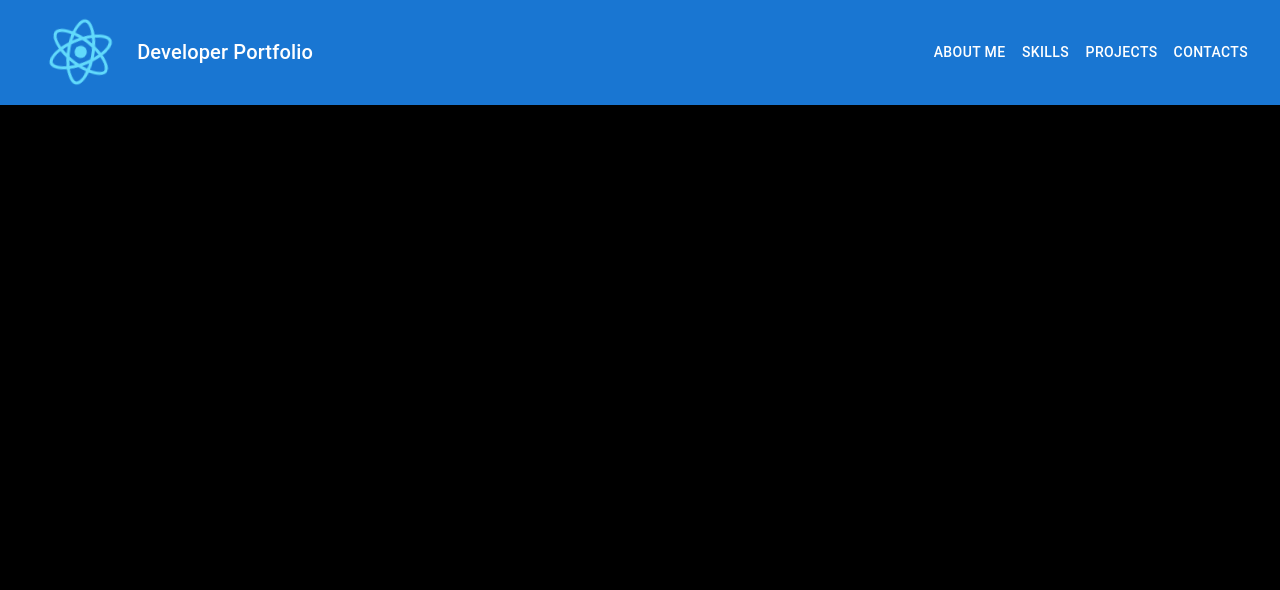
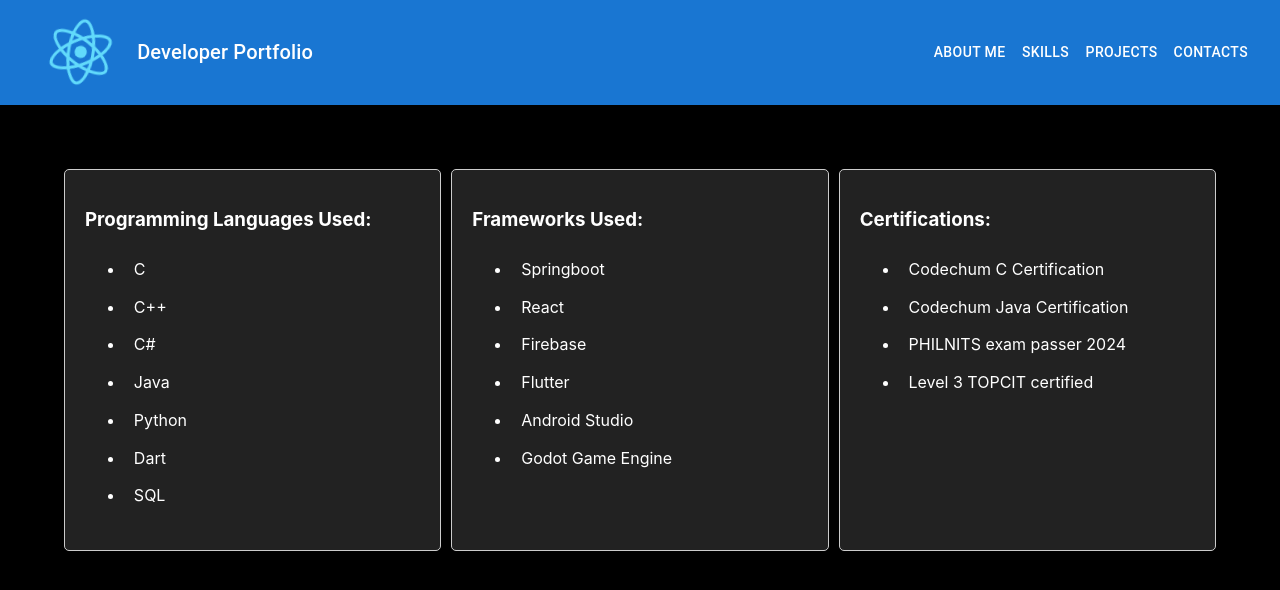
Before and after one commit to Samuel-David-Angus/portfolio, a React (Create React App) app: page / in a window 1280 px wide. Shown: the top 590 px of the page. Built offline with nearby package versions, Linux system fonts and the light colour scheme.

Commit message:
added skillspage

```diff
--- a/src/App.css
+++ b/src/App.css
@@ -53,6 +53,25 @@
   margin-bottom: 1%;
 }
 
+.grid {
+  display: grid;
+  grid-template-columns: repeat(3, 1fr); /* Three equal columns */
+  gap: 10px; /* Gap between grid items */
+  padding: 5%;
+}
+
+.column {
+  text-align: left;
+  padding: 20px;
+  border: 1px solid #ccc;
+  border-radius: 5px;
+  background-color: #222222;
+}
+
+li {
+  padding: 3%;
+}
+
 @media (prefers-reduced-motion: no-preference) {
   .App-logo {
     animation: App-logo-spin infinite 20s linear;
--- a/src/App.js
+++ b/src/App.js
@@ -2,6 +2,7 @@
 import './App.css';
 import NavBar from './Components/NavBar';
 import AboutMe from './Components/AboutMe';
+import Skills from './Components/Skills';
 
 function App() {
   return (
@@ -9,9 +10,7 @@
       <header className="App-header">
         <NavBar />
       </header>
-      <main>
-
-      </main>
+      <Skills></Skills>
     </div>
   );
 }
--- a/src/Components/Skills.js
+++ b/src/Components/Skills.js
@@ -1,7 +1,70 @@
 function Skills() {
-    const languages = [];
-    const certifications = [];
-    const
+        const languages = [
+        "C",
+        "C++",
+        "C#",
+        "Java",
+        "Python",
+        "Dart",
+        "SQL"
+    ];
+    const certifications = [
+        "Codechum C Certification",
+        "Codechum Java Certification",
+        "PHILNITS exam passer 2024",
+        "Level 3 TOPCIT certified"
+      ];
+    const frameworks = [
+        "Springboot",
+        "React",
+        "Firebase",
+        "Flutter",
+        "Android Studio",
+        "Godot Game Engine"
+      ];
+    const maxSize = Math.max(Math.max(languages.length, frameworks.length), certifications.length);
+    let orderedList = new Array(maxSize).fill(null);
+    for (let i = 0; i < maxSize; i++) {
+        if (i < languages.length) {
+           orderedList[i] = languages[i];
+           i++;
+        }
+        if (i < frameworks.length) {
+            orderedList[i] = frameworks[i];
+            i++;
+        }
+        if (i < certifications.length) {
+            orderedList[i] = certifications[i];
+         }
+    }
+    return <main>
+        <div className="grid">
+            <div className="column">
+                <h3>Programming Languages Used:</h3>
+                <ul>
+                    {languages.map(
+                        (item) => <li>{item}</li>
+                    )}
+                </ul>
+            </div>
+            <div className="column">
+                <h3>Frameworks Used:</h3>
+                <ul>
+                    {frameworks.map(
+                        (item) => <li>{item}</li>
+                    )}
+                </ul>
+            </div>
+            <div className="column">
+                <h3>Certifications:</h3>
+                <ul>
+                    {certifications.map(
+                        (item) => <li>{item}</li>
+                    )}
+                </ul>
+            </div>
+        </div>
+    </main>
 
 }
 export default Skills;
```
